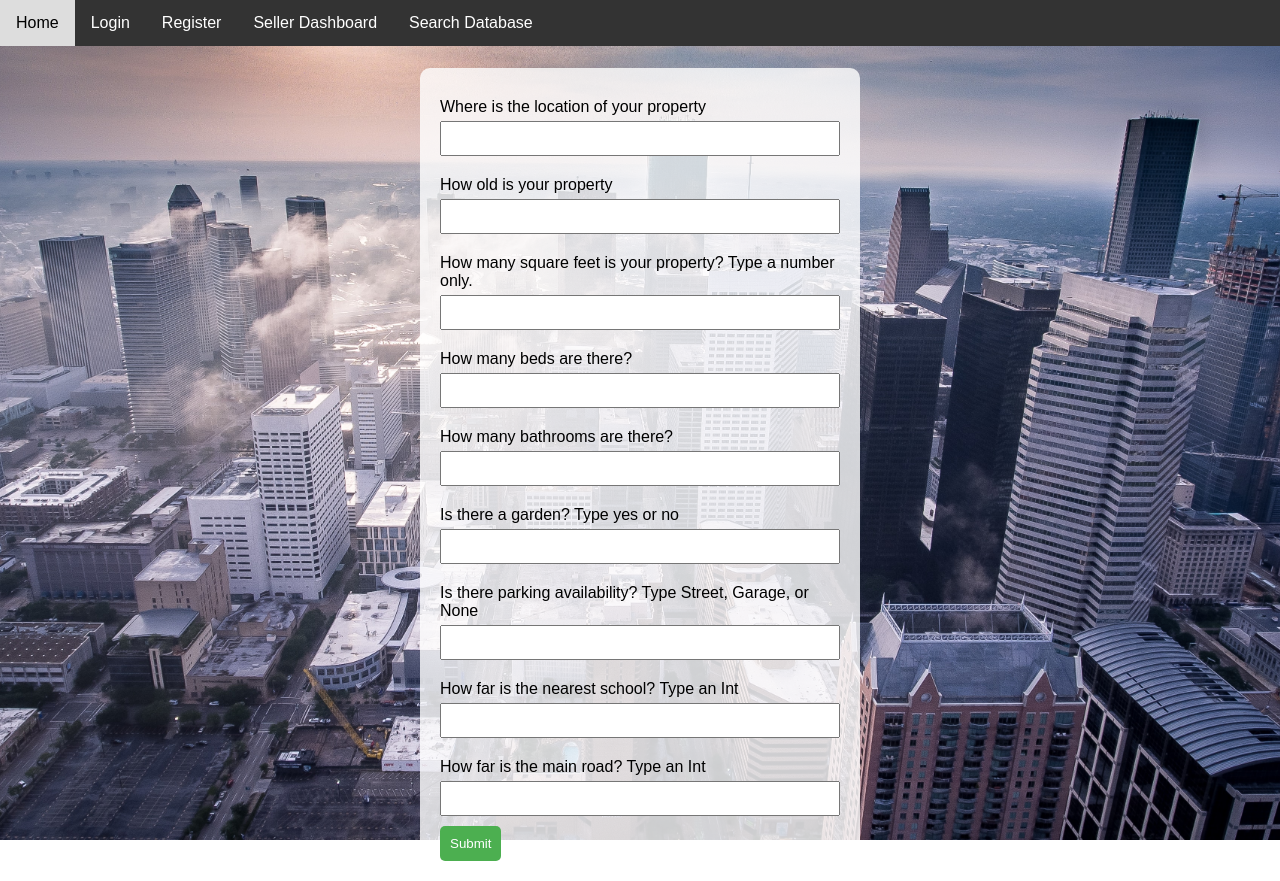
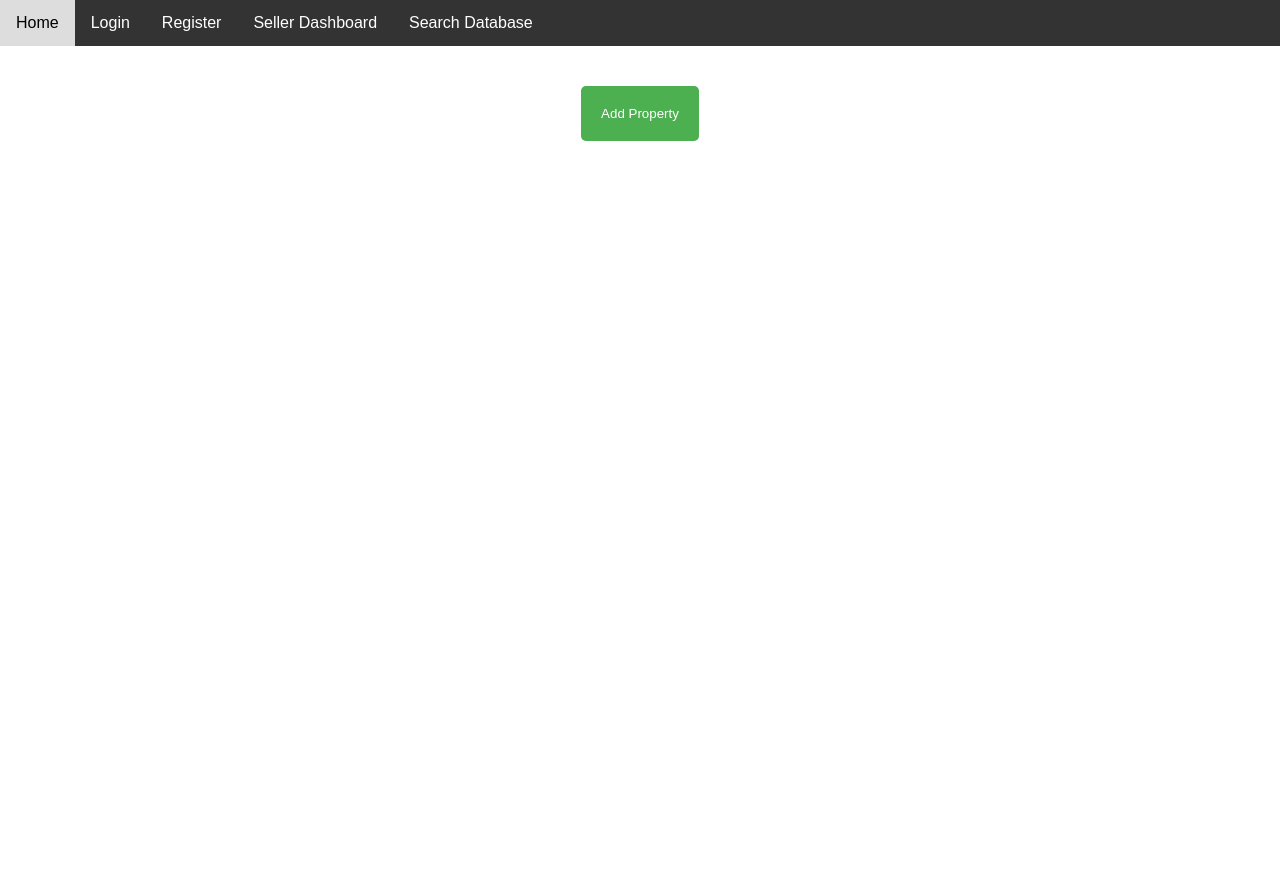
Before and after one commit to taiboucodes/FrontEnders-SQL-PropertyHub, a PHP site: page /seller_dash.php in a window 1280 px wide. After the commit the page ends 141 px from the top, so only its background shows below. Run offline with PHP 8.4, Linux system fonts and the light colour scheme.

Commit message:
Add files via upload

```diff
--- /dev/null
+++ b/addProperty.js
@@ -0,0 +1,58 @@
+const addPropertyBtn = document.getElementById('addPropertyBtn');
+const formContainer = document.getElementById('formContainer');
+const propertyList = document.getElementById('propertyList');
+
+addPropertyBtn.addEventListener('click', function() {
+    formContainer.style.display = formContainer.style.display === 'none' ? 'block' : 'none';
+    addPropertyBtn.style.display = 'none';
+});
+
+function displayProperty() {
+    const location = document.getElementsByName('location')[0].value;
+    const age = document.getElementsByName('age')[0].value;
+    const sqrFeet = document.getElementsByName('sqr_feet')[0].value;
+    const numBeds = document.getElementsByName('num_beds')[0].value;
+    const numBath = document.getElementsByName('num_bath')[0].value;
+    const garden = document.getElementsByName('y_nGarden')[0].value;
+    const parking = document.getElementsByName('parking')[0].value;
+    const schoolProx = document.getElementsByName('school_prox')[0].value;
+    const mainRoadProx = document.getElementsByName('mainRoad_prox')[0].value;
+
+    const propertyCard = document.createElement('div');
+    propertyCard.classList.add('card');
+    propertyCard.innerHTML = `
+        <h3>Property Details</h3>
+        <p>Location: ${location}</p>
+        <p>Age: ${age}</p>
+        <p>Square Feet: ${sqrFeet}</p>
+        <p>Number of Beds: ${numBeds}</p>
+        <p>Number of Bathrooms: ${numBath}</p>
+        <p>Garden: ${garden}</p>
+        <p>Parking: ${parking}</p>
+        <p>School Proximity: ${schoolProx}</p>
+        <p>Main Road Proximity: ${mainRoadProx}<br><br></p>
+    `;
+    const deleteButton = document.createElement('button');
+    deleteButton.textContent = 'Delete';
+    deleteButton.classList.add('delete-btn');
+    deleteButton.addEventListener('click', function() {
+        propertyCard.remove();
+    });
+
+    propertyCard.appendChild(deleteButton);
+    propertyList.appendChild(propertyCard);
+}
+
+const form = document.querySelector('form');
+form.addEventListener('submit', function(event) {
+    event.preventDefault();
+    displayProperty();
+    formContainer.style.display = 'none';
+    addPropertyBtn.style.display = 'block';
+    form.reset();
+});
+
+function goBack() {
+    formContainer.style.display = 'none';
+    addPropertyBtn.style.display = 'block';
+}
--- a/dash.css
+++ b/dash.css
@@ -3,14 +3,13 @@
 body {
     font-family: Arial, sans-serif;
     margin: 20px;
-    background-image: url('background.png');
+    /* background-image: url('background.png'); */
     background-size: cover;
     background-position: center;
     background-repeat: no-repeat;
     height: 100vh;
     overflow: hidden;
 }
-
 form {
     width: 400px;
     margin: 0 auto;
@@ -18,12 +17,13 @@ form {
     padding: 20px;
     border-radius: 10px;
 }
-
+#formContainer {
+    display: none;
+}
 label {
     display: block;
     margin-top: 10px;
 }
-
 input, select {
     width: 100%;
     padding: 8px;
@@ -31,7 +31,6 @@ input, select {
     margin-bottom: 10px;
     box-sizing: border-box;
 }
-
 button {
     background-color: #4CAF50;
     color: white;
@@ -39,6 +38,40 @@ button {
     border: none;
     border-radius: 5px;
     cursor: pointer;
+    margin: auto; /* Centers horizontally and vertically */
+    display: wrap; /* Ensure it's a block-level element for margin auto to work */
+}
+#addPropertyBtn {
+    background-color: #4CAF50;
+    color: white;
+    padding: 20px;
+    border: none;
+    border-radius: 5px;
+    cursor: pointer;
+    margin: auto; /* Centers horizontally and vertically */
+    display: block;
+}
+/* Styles for property cards */
+.card {
+    border: 1px solid #ccc;
+    border-radius: 8px;
+    padding: 16px;
+    margin: 16px;
+    box-shadow: 0 0 10px rgba(0, 0, 0, 0.1);
+    background-color: lightblue;
+    max-width: 300px;
+}
+.card h3 {
+    margin-top: 0;
+}
+.card p {
+    margin-bottom: 0;
+}
+/* Optional: Add styles for the property list container */
+#propertyList {
+    display: flex;
+    flex-wrap: wrap;
+    justify-content: space-around;
 }
 nav {
     position: fixed;
@@ -48,9 +81,7 @@ nav {
     background-color: #333;
     overflow: hidden;
     z-index: 1000;
-
 }
-
 nav a {
     float: left;
     display: block;
@@ -59,7 +90,6 @@ text-align: center;
     padding: 14px 16px;
     text-decoration: none;
     }
-
 nav a:hover {
     background-color: #ddd;
     color: black;
--- a/index.html
+++ b/index.html
@@ -72,9 +72,7 @@
                         Furthemore along with the functionality, the website is very secure and allows both buyers
                         and sellers to be on there with no worries about breaches.
                     </p>
-
                 </div>
-
             </div>
         </div>
 
--- a/login.php
+++ b/login.php
@@ -34,10 +34,14 @@ if ($_SERVER["REQUEST_METHOD"] == "POST") {
                 header("Location: index.html");
                 exit;
             } else {
+                echo '<div class="login-container">';
                 echo "Invalid username or password.";
+                echo '</div>';
             }
         } else {
+            echo '<div class="login-container">';
             echo "Invalid username or password.";
+            echo '</div>';
         }
     }
 }
@@ -81,7 +85,6 @@ $conn->close();
             <div class="lock">
                 <img src="lock.png" alt="lock">
             </div>
-
             <a href="#">Forgot Password?</a>
         </div>
     </form>
--- a/registration.css
+++ b/registration.css
@@ -75,9 +75,7 @@ nav {
     background-color: #333;
     overflow: hidden;
     z-index: 1000;
-
 }
-
 nav a {
     float: left;
     display: block;
@@ -86,7 +84,6 @@ nav a {
     padding: 14px 16px;
     text-decoration: none;
 }
-
 nav a:hover {
     background-color: #ddd;
     color: black;
--- a/seller_dash.php
+++ b/seller_dash.php
@@ -64,7 +64,7 @@ $conn->close();
 
 <h2>Seller Dashboard</h2>
 
-<div id="formContainer">
+<div id="formContainer" style="display: none;">
     <form method="post">
         <!-- Fields -->
         <?php
@@ -85,11 +85,15 @@ $conn->close();
             echo '<input type="text" name="' . $name . '">';
         }
         ?>
-
         <!-- Submit button -->
         <button type="submit" name="submit_property">Submit</button>
+        <button type="button" onclick="goBack()">Back</button>
+
     </form>
-</div>
+</div><br>
+    <button id="addPropertyBtn">Add Property</button>
+    <div id="propertyList"></div>
+    <script src="addProperty.js"></script>
 
 </body>
 </html>
```
Also changed, not shown: style.css (+5 -3 lines), createTables.php (indentation only), house.jpg (added). Lines whose indentation alone changed are shown as unchanged.
